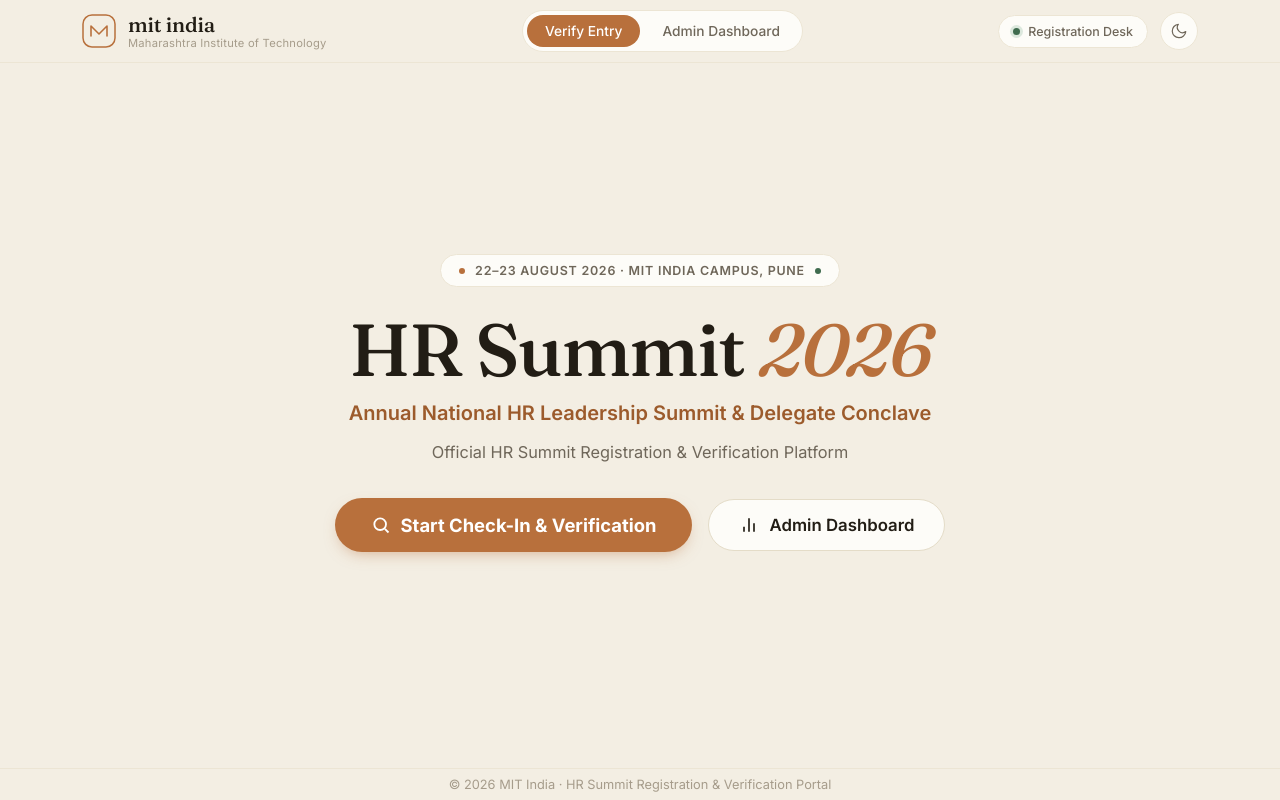
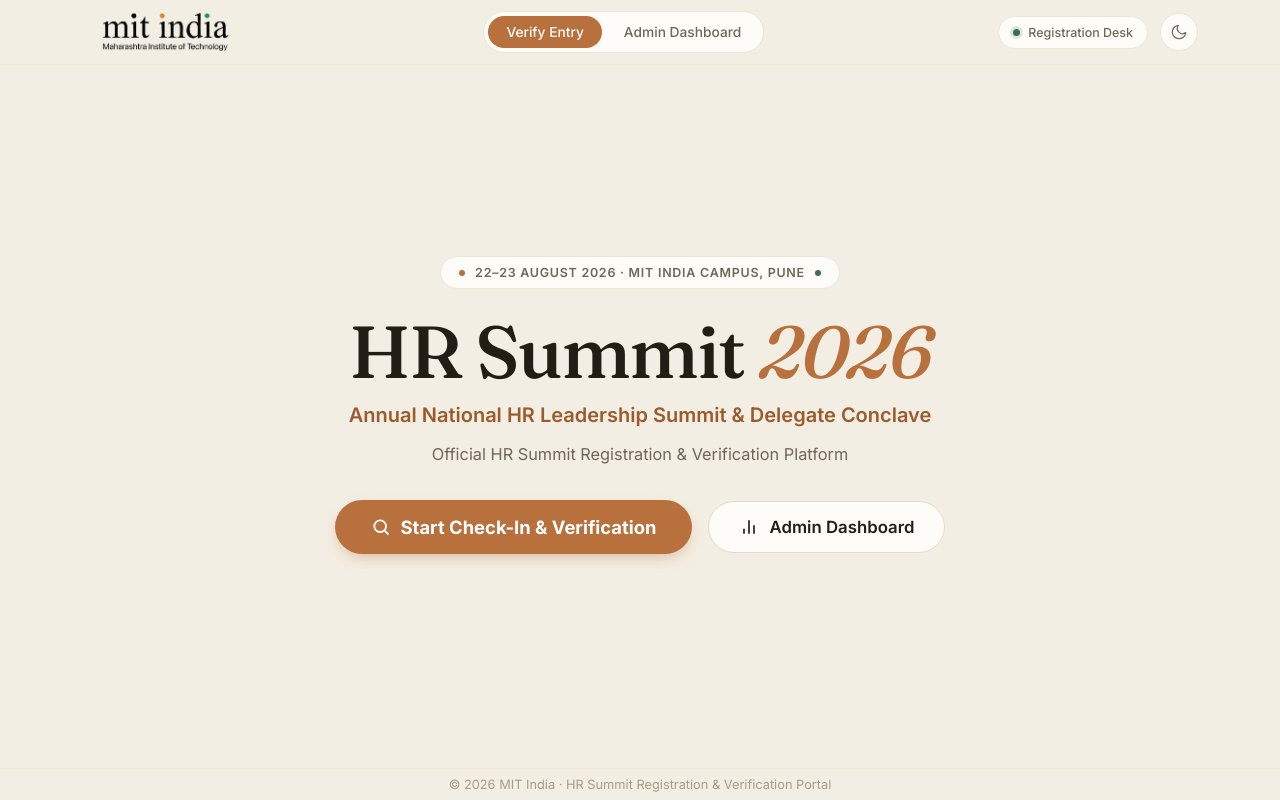
Before and after one commit to maycoday/HR-PORTAL, a plain HTML site: page frontend/index.html in a window 1280 px wide. Drawn offline with Linux system fonts and the light colour scheme; no server answers.

Commit message:
white and dark theme logo changed

```diff
--- a/frontend/index.html
+++ b/frontend/index.html
@@ -18,18 +18,9 @@
   <!-- ===== Header ===== -->
   <header class="site-header">
     <div class="header-inner">
-      <div class="brand">
-        <span class="brand-mark" aria-hidden="true">
-          <svg width="34" height="34" viewBox="0 0 34 34" fill="none" xmlns="http://www.w3.org/2000/svg">
-            <rect x="1" y="1" width="32" height="32" rx="9" stroke="#B8703C" stroke-width="1.5" />
-            <path d="M9 22V12L17 20L25 12V22" stroke="#B8703C" stroke-width="1.6" stroke-linecap="round"
-              stroke-linejoin="round" />
-          </svg>
-        </span>
-        <span class="brand-text">
-          <span class="brand-title">mit india</span>
-          <span class="brand-sub">Maharashtra Institute of Technology</span>
-        </span>
+      <div class="brand" title="MIT India - Maharashtra Institute of Technology">
+        <img src="assets/BLACK LOGO.jpg" onerror="if(!this.dataset.fallback){this.dataset.fallback=1;this.src='../assets/BLACK LOGO.jpg';}" alt="MIT India - Maharashtra Institute of Technology" class="brand-logo logo-light">
+        <img src="assets/WHITE LOGO.png" onerror="if(!this.dataset.fallback){this.dataset.fallback=1;this.src='../assets/WHITE LOGO.png';}" alt="MIT India - Maharashtra Institute of Technology" class="brand-logo logo-dark">
       </div>
 
       <nav class="header-nav" aria-label="Primary Navigation">
--- a/frontend/style.css
+++ b/frontend/style.css
@@ -119,29 +119,30 @@
   gap: 12px;
 }
 
-.brand-mark {
-  display: inline-flex;
-  flex-shrink: 0;
-}
-
-.brand-text {
-  display: flex;
-  flex-direction: column;
-  line-height: 1.15;
-}
-
-.brand-title {
-  font-family: var(--font-display);
-  font-size: 1.3rem;
-  font-weight: 500;
-  letter-spacing: -0.01em;
-  color: var(--ink);
-}
-
-.brand-sub {
-  font-size: 0.7rem;
-  color: var(--ink-faint);
-  letter-spacing: 0.02em;
+.brand-logo {
+  height: 44px;
+  max-height: 48px;
+  width: auto;
+  object-fit: contain;
+  display: block;
+  transition: opacity 0.25s ease;
+}
+
+.brand-logo.logo-light {
+  display: block;
+  mix-blend-mode: multiply;
+}
+
+.brand-logo.logo-dark {
+  display: none;
+}
+
+body.dark-mode .brand-logo.logo-light {
+  display: none;
+}
+
+body.dark-mode .brand-logo.logo-dark {
+  display: block;
 }
 
 .header-nav {
@@ -2164,7 +2165,7 @@
   .search-card { padding: 24px 20px 20px; }
   .search-form { flex-direction: column; }
   .search-btn { width: 100%; justify-content: center; }
-  .brand-sub { display: none; }
+  .brand-logo { height: 36px; max-width: 180px; }
   .form-grid { grid-template-columns: 1fr; }
   .form-group--full { grid-column: span 1; }
   .stats-grid { grid-template-columns: 1fr; }
```
Also changed, not shown: backend/index.js (+19 -1 lines).
